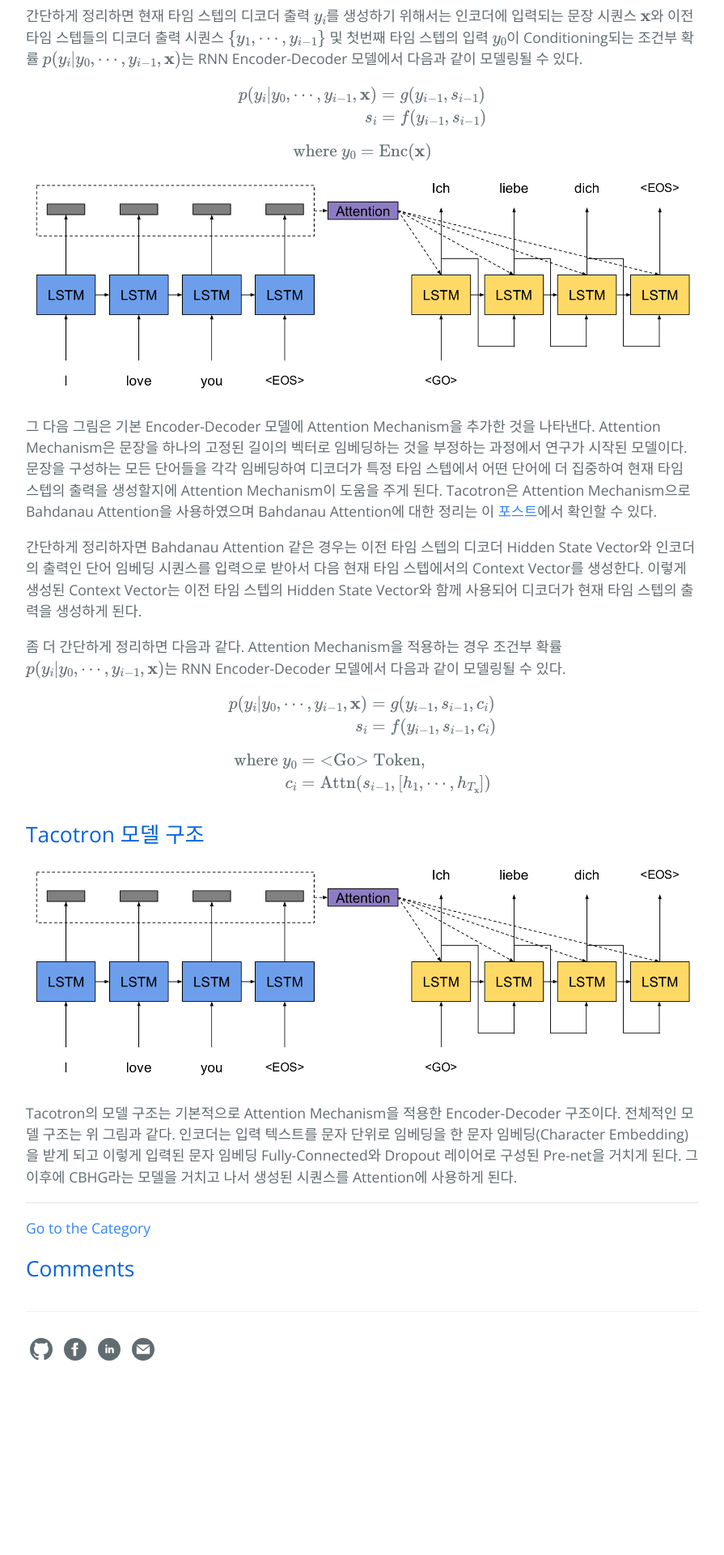
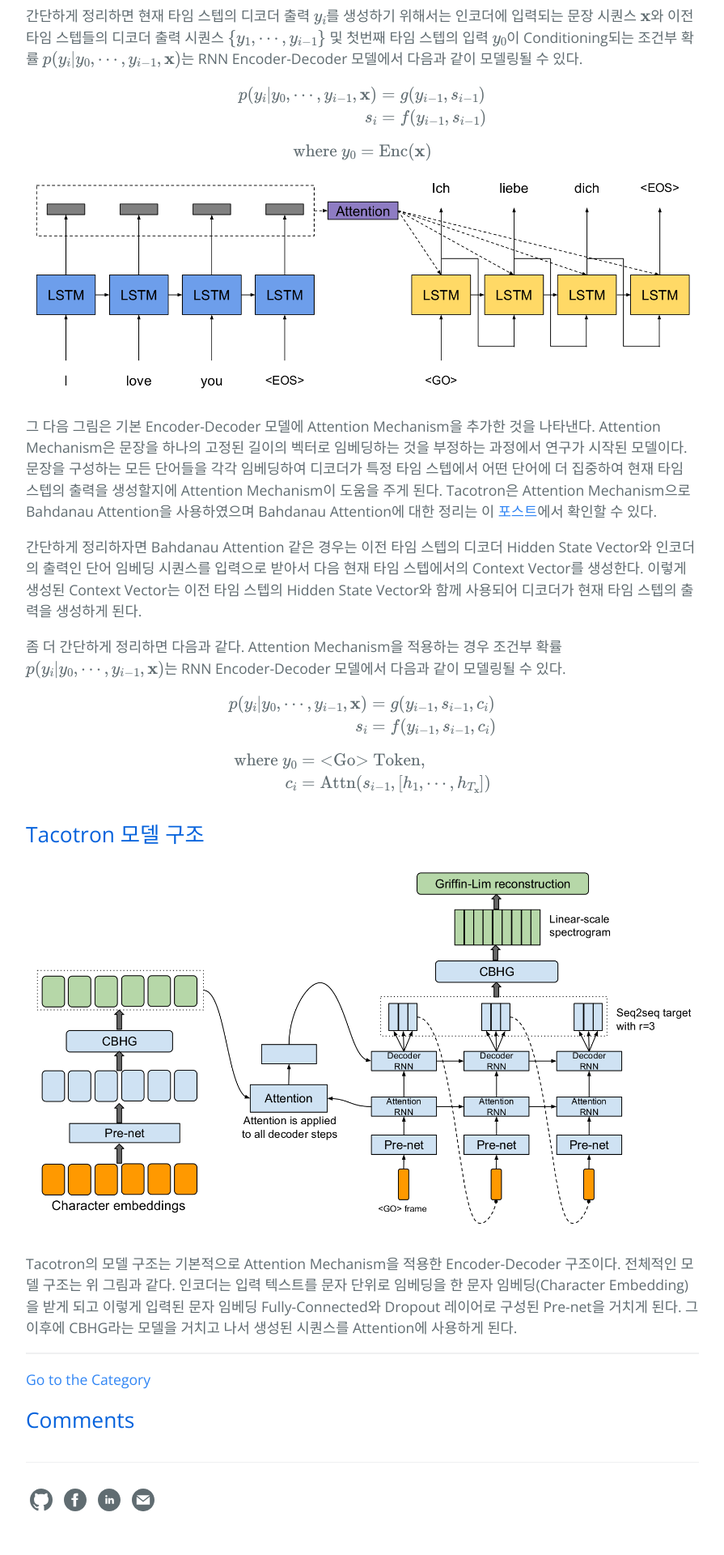
Before and after one commit to hcnoh/hcnoh.github.io, a Jekyll site: the page built from _posts/2018-12-11-tacotron.md, in a window 1280 px wide. Shown: the part 2790-4710 px from the top of the page at 81% size, without its empty margins (192-1087 px from the left). Built offline with Jekyll 4.4.1, drawn with Linux system fonts in a browser that asks for light colours; formulas are drawn with MathJax 3; comment, search, counter and statistics services are not loaded; before the commit the page ends 4524 px from its top, so only the background shows below that.

Commit message:
Update 2018-12-11-tacotron.md

```diff
--- a/_posts/2018-12-11-tacotron.md
+++ b/_posts/2018-12-11-tacotron.md
@@ -97,6 +97,6 @@
 $$
 
 ## Tacotron 모델 구조
-![](/assets/img/2018-12-11-tacotron/03.png)
+![](/assets/img/2018-12-11-tacotron/04.png)
 
 Tacotron의 모델 구조는 기본적으로 Attention Mechanism을 적용한 Encoder-Decoder 구조이다. 전체적인 모델 구조는 위 그림과 같다. 인코더는 입력 텍스트를 문자 단위로 임베딩을 한 문자 임베딩(Character Embedding)을 받게 되고 이렇게 입력된 문자 임베딩 Fully-Connected와 Dropout 레이어로 구성된 Pre-net을 거치게 된다. 그 이후에 CBHG라는 모델을 거치고 나서 생성된 시퀀스를 Attention에 사용하게 된다.
```
